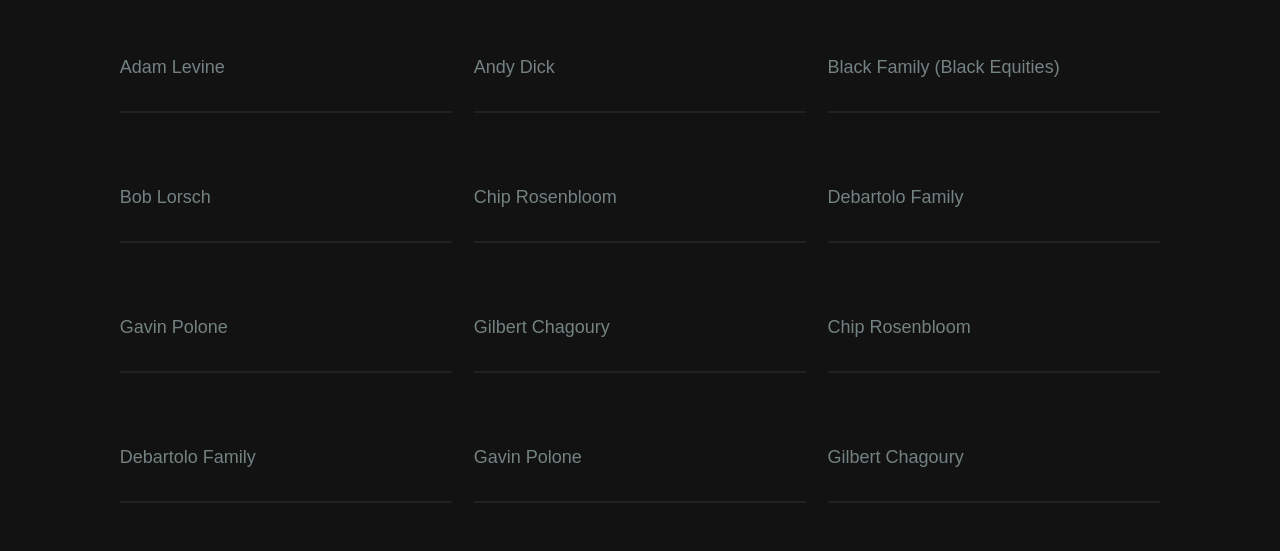
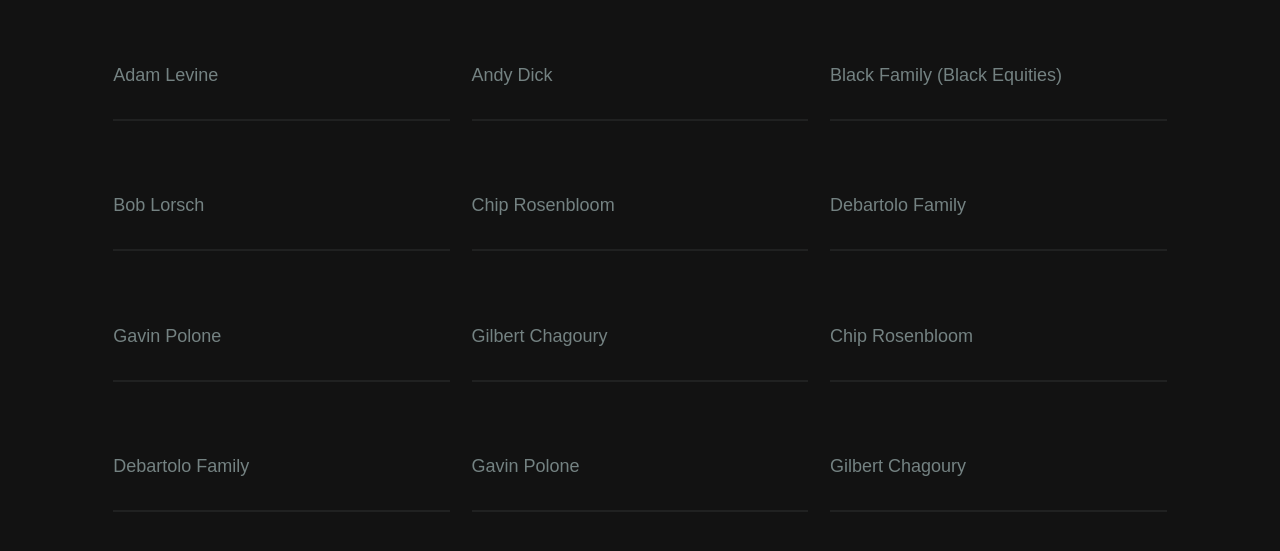
Before and after one commit to mastternick/Flexbox-List, a website: page src/index.html in a window 1280 px wide. Shown: the part 135-686 px from the top of the page. Drawn offline with Linux system fonts and the light colour scheme.

Commit message:
update 4.1

```diff
--- a/scss/style.scss
+++ b/scss/style.scss
@@ -3,14 +3,14 @@
 
 body {
     background-color: #121212;
+    margin: 1% 8% 1% 8%;
 }
 
 .center {
     display: flex;
     flex-direction: column;
     justify-content: center;
-    min-height: 94vh;
-    margin: 1% 8% 1% 8%;
+    min-height: 96vh;
 }
 
 .container {
@@ -26,7 +26,7 @@
 .box {
     flex: 1;
     border-bottom: 2px solid #555a5a36;
-    padding: 35px 50px 15px 0px;
+    padding: 35px 0px 15px 0px;
     margin: 1%;
 
     p {
```
Also changed, not shown: css/style.css, 1 other file.
